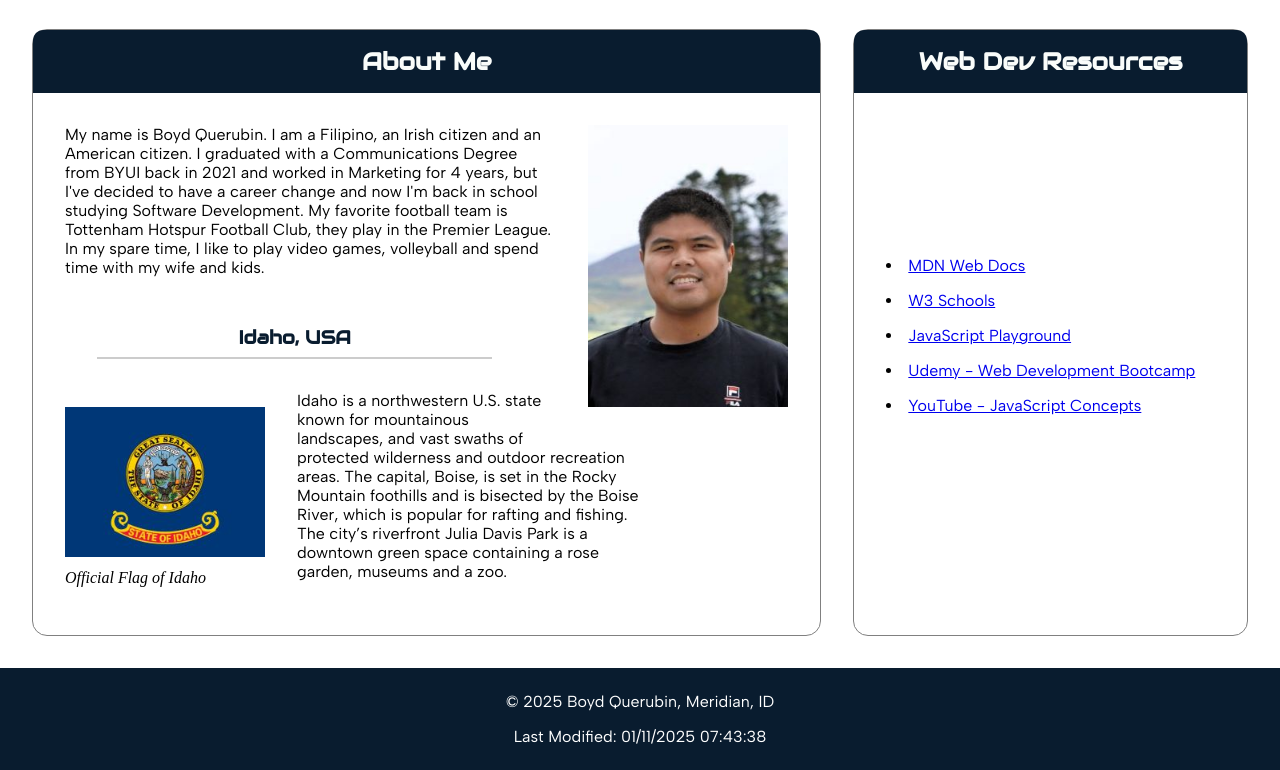
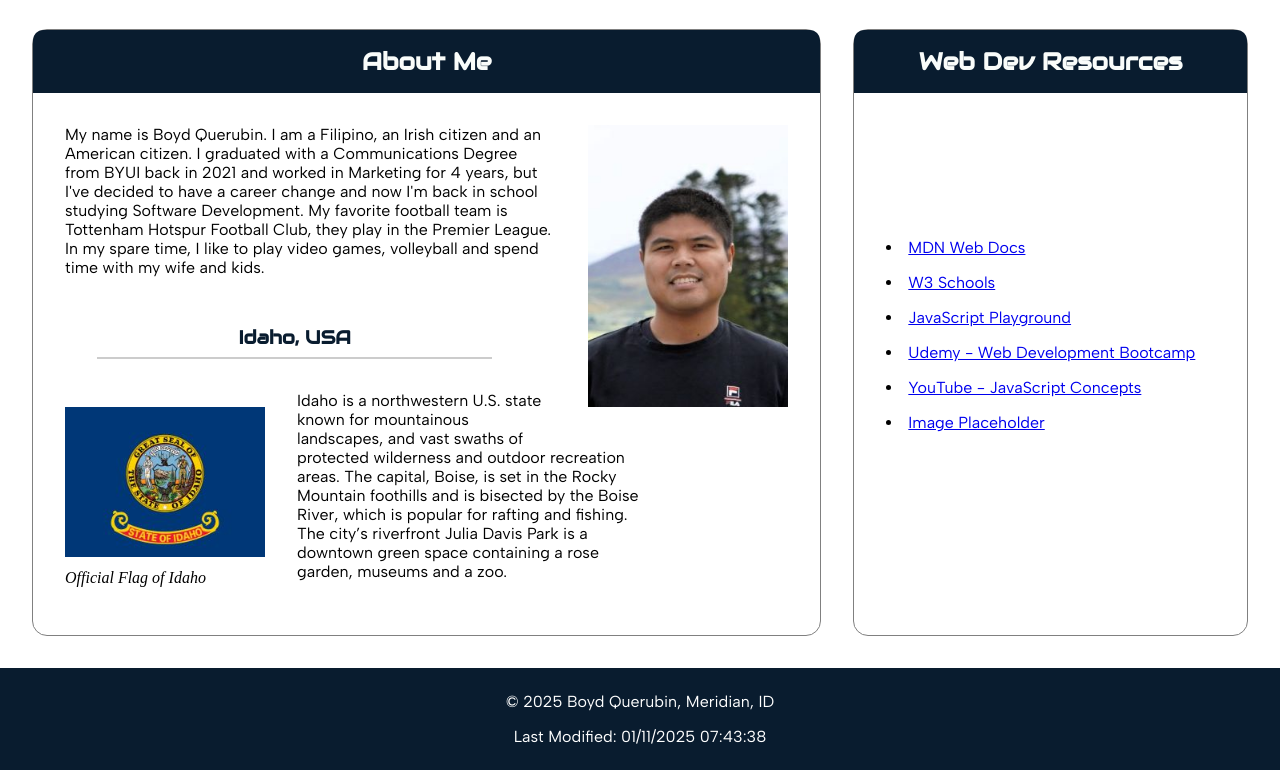
Before and after one commit to boydquerubin/wdd131, a plain HTML site: page index.html in a window 1280 px wide. Shown: the part 175-945 px from the top of the page. Drawn offline with Linux system fonts and the light colour scheme.

Commit message:
image placeholder

```diff
--- a/index.html
+++ b/index.html
@@ -52,6 +52,7 @@
         <li><a href="https://playcode.io/" target="_blank" title="JavaScript Playground">JavaScript Playground</a></li>
         <li><a href="https://www.udemy.com/course/the-complete-web-development-bootcamp/" target="_blank" title="Udemy">Udemy - Web Development Bootcamp</a></li>
         <li><a href="https://www.youtube.com/watch?v=lkIFF4maKMU&ab_channel=Fireship" target="_blank" title="YouTube">YouTube - JavaScript Concepts</a></li>
+        <li><a href="#" target="_blank" title="Image Placeholder">Image Placeholder</a></li>
       </ul>
     </section>
   </main>
```
